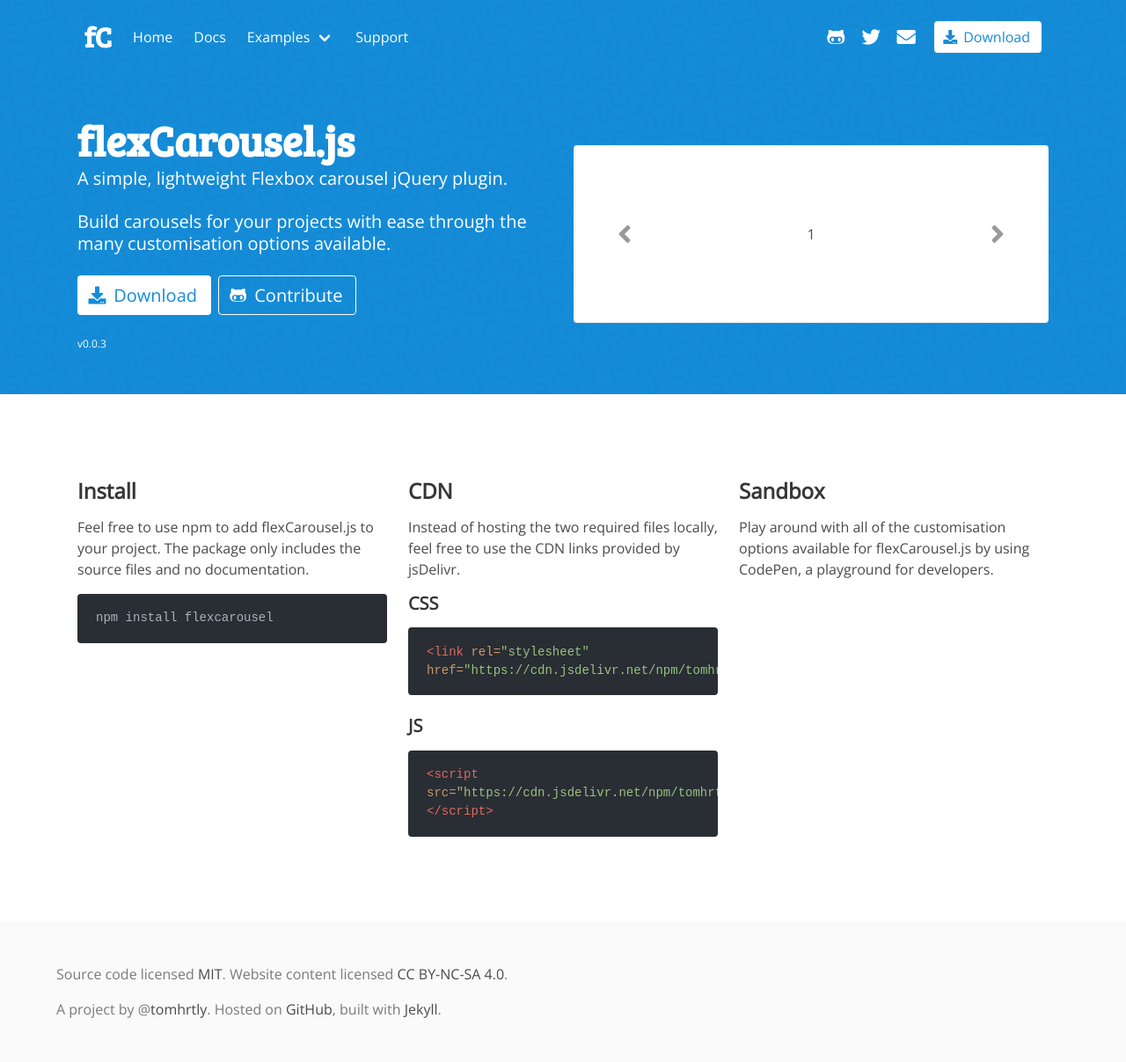
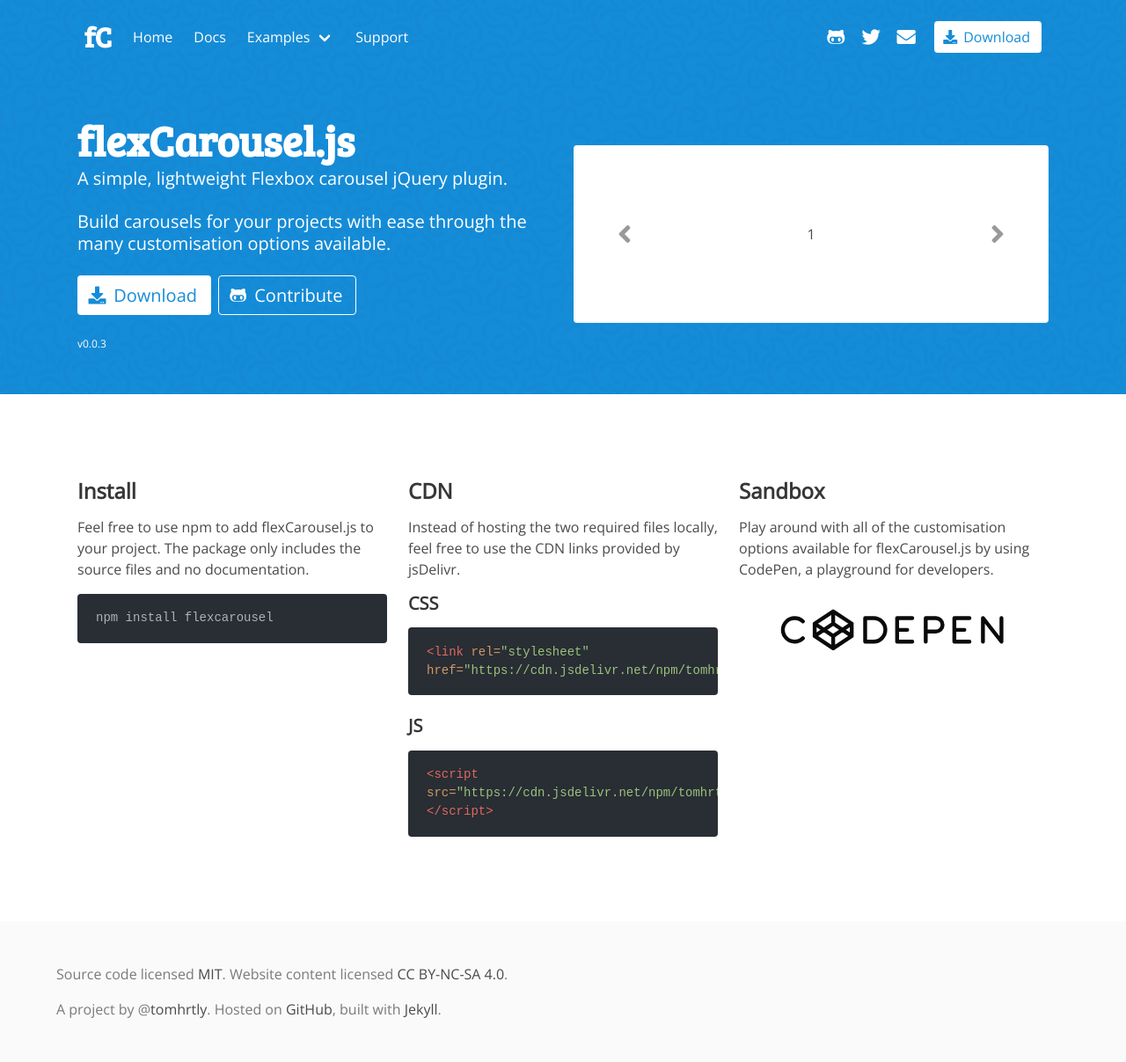
Before and after one commit to tomhrtly/flexCarousel.js, a Jekyll site: the page built from docs/index.html, in a window 1280 px wide. Shown: the whole page at 88% size. Built offline with Jekyll 4.4.1, drawn with Linux system fonts in a browser that asks for light colours; nearby versions of some CDN libraries.

Commit message:
Add Codepen logo

```diff
--- a/docs/assets/css/style.css
+++ b/docs/assets/css/style.css
@@ -170,6 +170,16 @@ section.github-section .icon {
 
 .highlight .kd {
   color: #c57bdb;
+}
+
+.codepen-logo {
+  display: block;
+  fill: none;
+  margin: 2rem auto 0;
+  stroke: #0a0a0a;
+  stroke-width: 2.3;
+  stroke-linejoin: round;
+  stroke-linecap: round;
 }
 
 .button {
@@ -1088,6 +1098,17 @@ a.has-text-twitter:hover, a.has-text-twitter:focus {
   width: 2rem;
 }
 
+.image {
+  display: block;
+  position: relative;
+}
+
+.image img {
+  display: block;
+  height: auto;
+  width: 100%;
+}
+
 .tag:not(body) {
   align-items: center;
   background-color: whitesmoke;
--- a/docs/index.html
+++ b/docs/index.html
@@ -26,6 +26,11 @@ layout: hero
         <div class="content">
           <h3>Sandbox</h3>
           <p>Play around with all of the customisation options available for flexCarousel.js by using CodePen, a playground for developers.</p>
+          <figure class="image">
+            <a href="#">
+              <svg class="codepen-logo" viewBox="0 0 138 26" width="75%"><path d="M15 8a7 7 0 1 0 0 10m7-8.7L33 2l11 7.3v7.4L33 24l-11-7.3zm0 0l11 7.4 11-7.4m0 7.4L33 9.3l-11 7.4M33 2v7.3m0 7.4V24M52 6h5a7 7 0 0 1 0 14h-5zm28 0h-9v14h9m-9-7h6m11 1h6a4 4 0 0 0 0-8h-6v14m26-14h-9v14h9m-9-7h6m11 7V6l11 14V6"></path></svg>
+            </a>
+          </figure>
         </div>
       </div>
     </div>
```
Also changed, not shown: docs/assets/sass/style.sass (+10 -0 lines).
